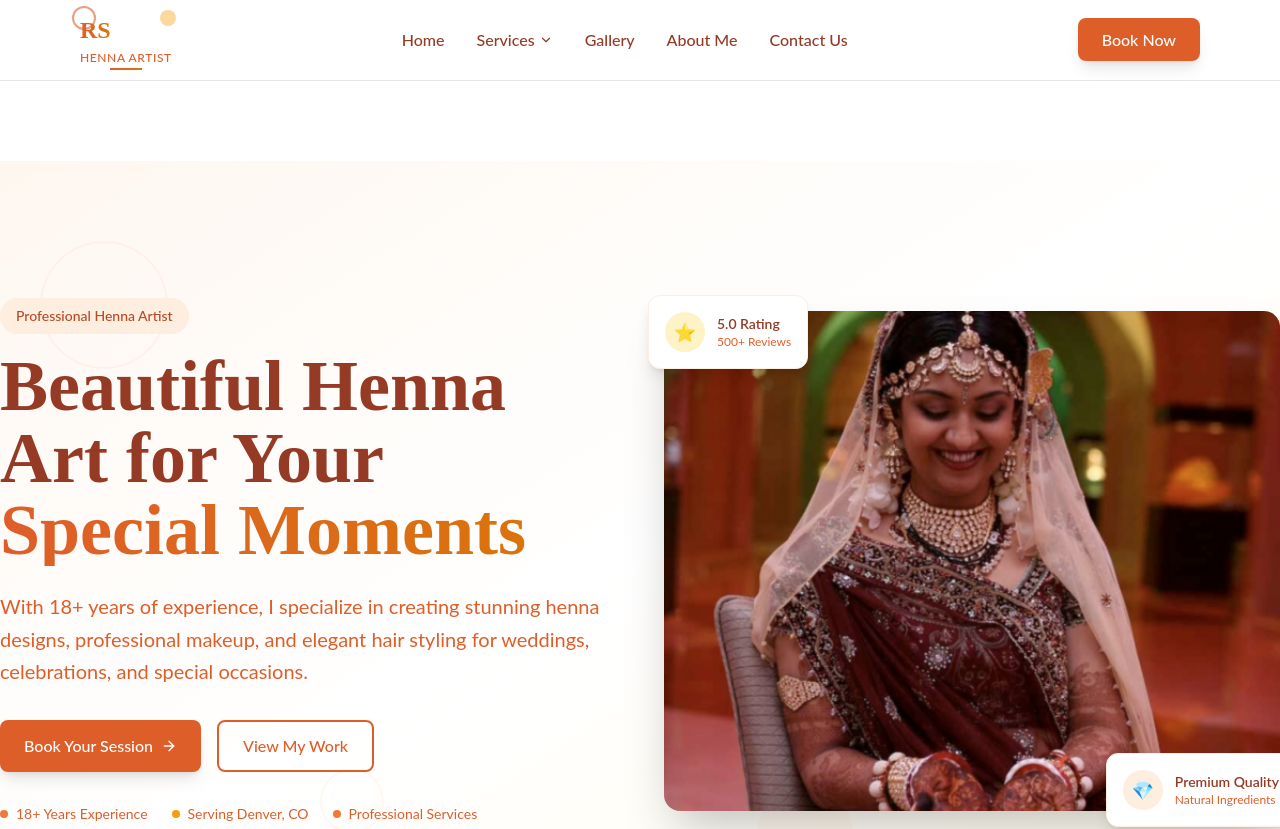
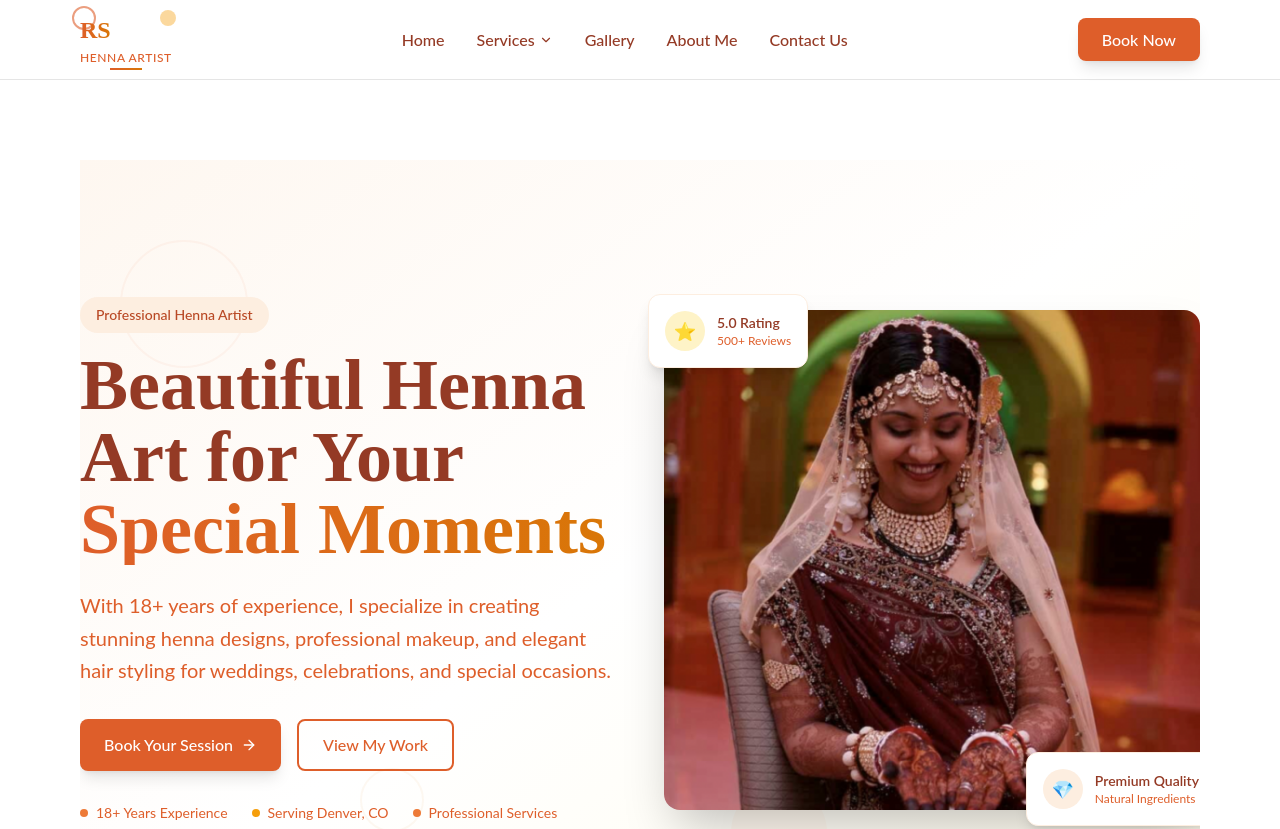
Before and after one commit to neerajghate/Henna_New, a Next.js app: page / in a window 1280 px wide. Shown: the top 829 px of the page. Built offline with nearby package versions, Linux system fonts and the light colour scheme.

Commit message:
ui updates v.2

```diff
--- a/app/layout.tsx
+++ b/app/layout.tsx
@@ -2,12 +2,10 @@
 import "./globals.css";
 import type { Metadata } from "next";
 import Navigation from "@/components/Navigation";
-// import Footer from "@/components/Footer"; // optional if you use a footer
 
-// Single source of truth for container + header height
-const CONTAINER = "container-max"; // your project’s class
-const HEADER_H = "h-20";          // 80px header
-const MAIN_PT = "pt-20";          // match header height to avoid overlap
+const CONTAINER = "mx-auto max-w-6xl px-4";
+const HEADER_H = "h-20";  // 80px header
+const MAIN_PT  = "pt-20"; // match header height
 
 export const metadata: Metadata = {
   metadataBase: new URL("https://henna-new.vercel.app/"), // fixed double-https
@@ -19,24 +17,17 @@ export default function RootLayout({ children }: { children: React.ReactNode })
   return (
     <html lang="en">
       <body className="min-h-screen bg-white text-neutral-900 antialiased">
-        {/* Sticky header controls positioning; Navigation is NOT fixed */}
-        <header className="z-50 border-b border-neutral-200 bg-transparent">
-        <div className="mx-auto max-w-6xl px-4">
+        {/* Single source of truth for “sticky on scroll” */}
+        <header className={`sticky top-0 z-50 border-b border-neutral-200 bg-white/90 backdrop-blur ${HEADER_H}`}>
+          <div className={`${CONTAINER} h-full flex items-center`}>
             <Navigation />
           </div>
         </header>
 
-        {/* Offset content by header height to prevent overlap */}
+        {/* Offset equals header height, so content never slides underneath */}
         <main className={`${CONTAINER} ${MAIN_PT}`}>
           {children}
         </main>
-
-        {/* Optional footer on the same rails */}
-        {/* <footer className="mt-16 border-t border-neutral-200">
-          <div className={CONTAINER}>
-            <Footer />
-          </div>
-        </footer> */}
       </body>
     </html>
   );
--- a/components/Navigation.tsx
+++ b/components/Navigation.tsx
@@ -1,9 +1,9 @@
 // components/Navigation.tsx
 "use client";
 
-import { useState } from "react";
+import { useState, useEffect } from "react";
 import Link from "next/link";
-import { AnimatePresence, motion } from "framer-motion";
+import { motion, AnimatePresence } from "framer-motion";
 import { FiMenu, FiX, FiChevronDown } from "react-icons/fi";
 import Logo from "./Logo";
 
@@ -35,19 +35,33 @@ const mehendiTypes = [
 
 export default function Navigation() {
   const [isOpen, setIsOpen] = useState(false);
+  const [scrolled, setScrolled] = useState(false);
+
+  useEffect(() => {
+    const onScroll = () => setScrolled(window.scrollY > 50);
+    window.addEventListener("scroll", onScroll);
+    return () => window.removeEventListener("scroll", onScroll);
+  }, []);
 
   return (
-    // NOTE: Navigation is NORMAL FLOW (no fixed/sticky/absolute here)
-    <nav className="relative w-full">
+    // IMPORTANT: no `fixed` here. Let the parent <header> handle stickiness.
+    <motion.nav
+      className={`w-full transition-colors duration-300 ${
+        scrolled ? "text-henna-800" : "text-henna-800"
+      }`}
+      initial={{ opacity: 0, y: -12 }}
+      animate={{ opacity: 1, y: 0 }}
+      transition={{ duration: 0.35 }}
+    >
       <div className="flex items-center justify-between h-20">
         {/* Logo */}
         <Link href="/" className="flex-shrink-0" aria-label="Home">
           <Logo size="sm" />
         </Link>
 
-        {/* Desktop Navigation */}
+        {/* Desktop nav */}
         <div className="hidden lg:flex items-center space-x-8">
-          <Link href="/" className="text-henna-800 hover:text-henna-600 font-medium transition-colors">
+          <Link href="/" className="font-medium hover:text-henna-600 transition-colors">
             Home
           </Link>
 
@@ -55,15 +69,14 @@ export default function Navigation() {
             <div key={item.name} className="relative group">
               <Link
                 href={item.href}
-                className="flex items-center text-henna-800 hover:text-henna-600 font-medium transition-colors"
+                className="flex items-center font-medium hover:text-henna-600 transition-colors"
               >
                 {item.name}
                 {item.submenu && <FiChevronDown className="ml-1 text-sm" />}
               </Link>
 
-              {/* Dropdown */}
               {item.submenu && (
-                <div className="absolute top-full left-0 mt-2 w-64 bg-white rounded-lg shadow-xl opacity-0 invisible group-hover:opacity-100 group-hover:visible transition-all duration-300">
+                <div className="absolute top-full left-0 mt-2 w-64 bg-white rounded-lg shadow-xl opacity-0 invisible group-hover:opacity-100 group-hover:visible transition-all duration-200">
                   <div className="py-2">
                     {item.submenu.map((sub) => (
                       <Link
@@ -75,19 +88,18 @@ export default function Navigation() {
                       </Link>
                     ))}
 
-                    {/* Mehendi Types */}
                     {item.name === "Services" && (
                       <div className="border-t border-gray-100">
                         <div className="px-4 py-2 text-xs font-semibold text-gray-500 uppercase tracking-wider">
                           Mehendi Types
                         </div>
-                        {mehendiTypes.map((type) => (
+                        {mehendiTypes.map((t) => (
                           <Link
-                            key={type.name}
-                            href={type.href}
+                            key={t.name}
+                            href={t.href}
                             className="block px-6 py-2 text-sm text-henna-600 hover:bg-henna-50 hover:text-henna-800 transition-colors"
                           >
-                            {type.name}
+                            {t.name}
                           </Link>
                         ))}
                       </div>
@@ -106,10 +118,10 @@ export default function Navigation() {
           </Link>
         </div>
 
-        {/* Mobile Menu Button */}
+        {/* Mobile toggle */}
         <button
           onClick={() => setIsOpen((v) => !v)}
-          className="lg:hidden p-2 text-henna-800 hover:text-henna-600 transition-colors"
+          className="lg:hidden p-2 hover:text-henna-600 transition-colors"
           aria-expanded={isOpen}
           aria-controls="mobile-nav"
           aria-label="Toggle menu"
@@ -118,7 +130,7 @@ export default function Navigation() {
         </button>
       </div>
 
-      {/* Mobile Menu (drops below header, not overlapping) */}
+      {/* Mobile menu (drops below header) */}
       <AnimatePresence>
         {isOpen && (
           <motion.div
@@ -133,7 +145,7 @@ export default function Navigation() {
               <div className="space-y-2">
                 <Link
                   href="/"
-                  className="block py-3 text-henna-800 hover:text-henna-600 font-medium transition-colors"
+                  className="block py-3 font-medium hover:text-henna-600 transition-colors"
                   onClick={() => setIsOpen(false)}
                 >
                   Home
@@ -143,7 +155,7 @@ export default function Navigation() {
                   <div key={item.name}>
                     <Link
                       href={item.href}
-                      className="block py-3 text-henna-800 hover:text-henna-600 font-medium transition-colors"
+                      className="block py-3 font-medium hover:text-henna-600 transition-colors"
                       onClick={() => setIsOpen(false)}
                     >
                       {item.name}
@@ -180,6 +192,6 @@ export default function Navigation() {
           </motion.div>
         )}
       </AnimatePresence>
-    </nav>
+    </motion.nav>
   );
 }
```
